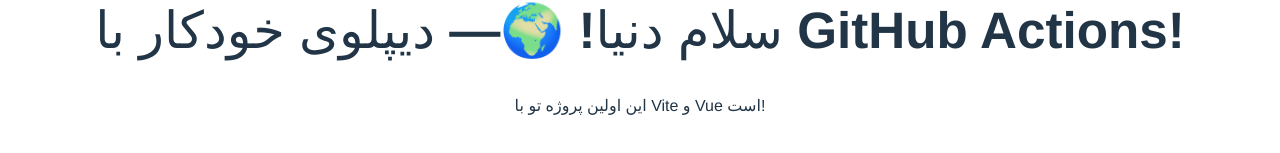
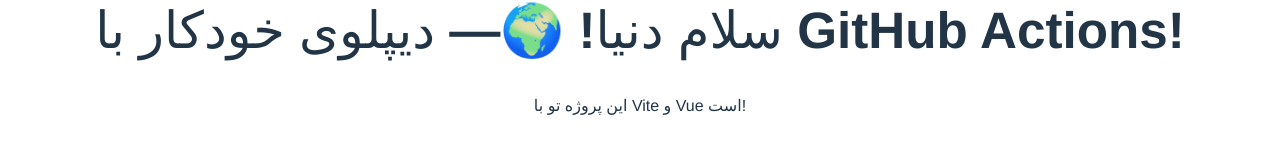
Before and after one commit to khghm/my-first-vite-app, a Vue app: page / in a window 1280 px wide. Shown: the part 427-580 px from the top of the page. Built offline with nearby package versions, Linux system fonts and the light colour scheme.

Commit message:
chore: update welcome message

```diff
--- a/src/components/HelloWorld.vue
+++ b/src/components/HelloWorld.vue
@@ -1,6 +1,6 @@
 <template>
   <h1>{{ msg }}— دیپلوی خودکار با GitHub Actions!</h1>
-  <p>این اولین پروژه تو با Vite و Vue است!</p>
+  <p>این پروژه تو با Vite و Vue است!</p>
 </template>
 
 <script>
```
